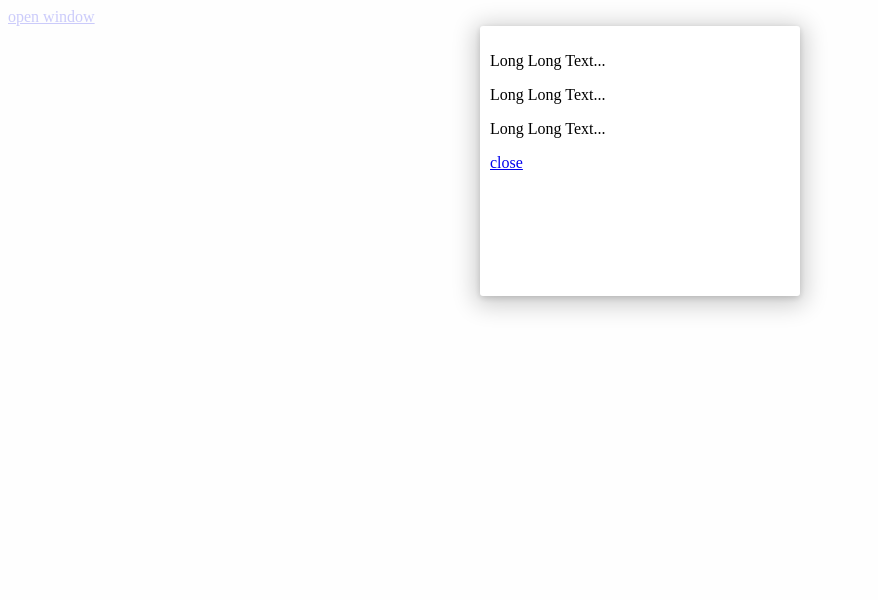
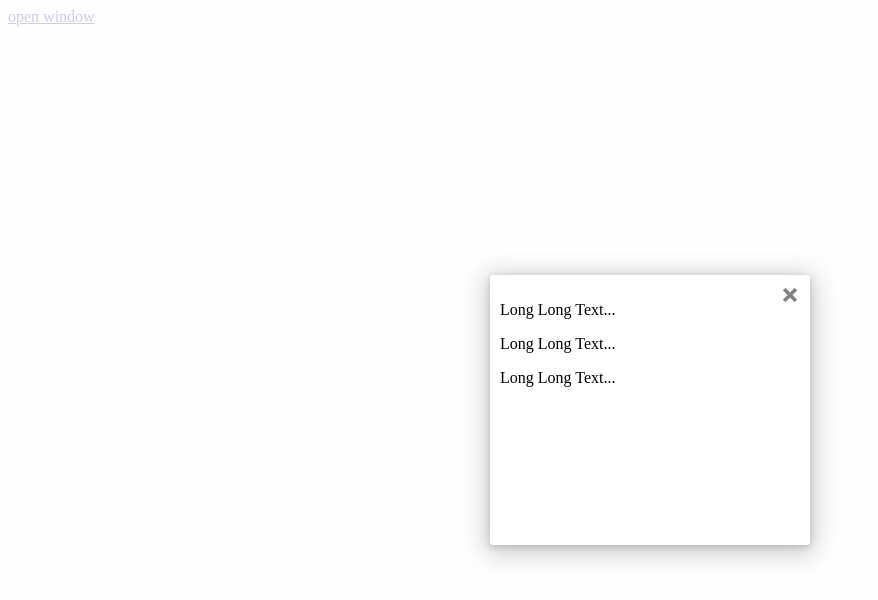
Before and after one commit to appiusattaprobus/jquery.mwin, a plain HTML site: page index.html in a window 1280 px wide. Both pictures are taken after a click on the link "open window". Shown: the top 600 px of the page, without its empty margins (0-878 px from the left). Drawn offline with nearby package versions, Linux system fonts and the light colour scheme.

Commit message:
fixed display errors

```diff
--- a/css/mwin_style.css
+++ b/css/mwin_style.css
@@ -23,18 +23,21 @@
 	z-index:99999;
 }
 #mwin_close {
+	width:20px;
+	height:20px;
 	position: absolute;
 	right: 10px;
 	top: 10px;
 	z-index:99999;
 	cursor: pointer;
 }
+#mwin_img_close { width: 20px; height: 20px; opacity: 0.5; }
 
 /* WINDOW STYLE */
 .window {
 	/* GENERAL STYLE */
 	display: none;
-	position: relative;
+	position: absolute;
 	z-index: 99999;
 	top: 0; left: 0;
 	margin: 0 auto;
--- a/index.html
+++ b/index.html
@@ -14,8 +14,7 @@
 	<script type="text/javascript">
 		$(document).ready(function(){
 			$(".window").mwin({
-				open_button		: 'a.win',
-				close_button		: 'a.close'
+				open_button		: 'a.win'
 			});
 		});
 	</script>
@@ -28,7 +27,7 @@
 </head>
 
 <!-- BEGIN body -->
-<body style="height:3000px;">
+<body>
 
 	<a href="#" class='win'>open window</a>
 
@@ -36,7 +35,6 @@
 		<p>Long Long Text...</p>
 		<p>Long Long Text...</p>
 		<p>Long Long Text...</p>
-		<a class="close" href="#">close</a>
 	</div>
 
 <!-- END body -->
--- a/jquery.mwin.js
+++ b/jquery.mwin.js
@@ -11,20 +11,22 @@
 
 	var sets = $.extend( {
 		open_button	: false,
-		close_button	: false,
+		close_button	: "#mwin_img_close",
 		time		: 100
 	}, options);
 
 	var $this = $(this);
 
+	/*
+	 * Clicking on open button
+	 */
 	$( sets.open_button ).click(function(){
 
 		$( "<div id='mwin_fadebody'></div>" ).appendTo( 'body' );
+		$( "<div id='mwin_close'><img id='mwin_img_close' src='img/close-black.png' /></div>" ).appendTo( $this );
 
 		var hdoc	= $(document).height();
 		var hbody	= $( 'body' ).height();
-		var hwin	= $(window).height();
-		var wwin	= $(window).width();
 		var $fadebody	= $( "#mwin_fadebody" );
 
 		if( hbody < hdoc )
@@ -32,17 +34,40 @@
 		else
 			$fadebody.css( 'height', hbody );
 
+		margins();
+
 		$this.fadeIn( sets.time );
 
 		return false;
 	});
 
-	$( sets.close_button ).click(function(){
+	/*
+	 * Function execute when change size of window
+	 */
+	$(window).resize( margins );
+
+	/*
+	 * Function create margins from rims of window
+	 */
+	function margins(){
+		var hwin	= $(window).height();
+		var wwin	= $(window).width();
+		$this.css({
+			'top' : (hwin/2 - $this.height()/2)*100/hwin + '%',
+			'left': (wwin/2 - $this.width()/2)*100/wwin + '%'
+		});
+	};
+
+	/*
+	 * Clicking on close button
+	 */
+	$( document ).on("click", sets.close_button , function(){
 
 		var $fadebody	= $( "#mwin_fadebody" );
 
 		$this.fadeOut( sets.time, function(){
 			$fadebody.remove();
+			$("#mwin_close").remove();
 		});
 
 		return false;
```
Also changed, not shown: img/close-black.png (added).
